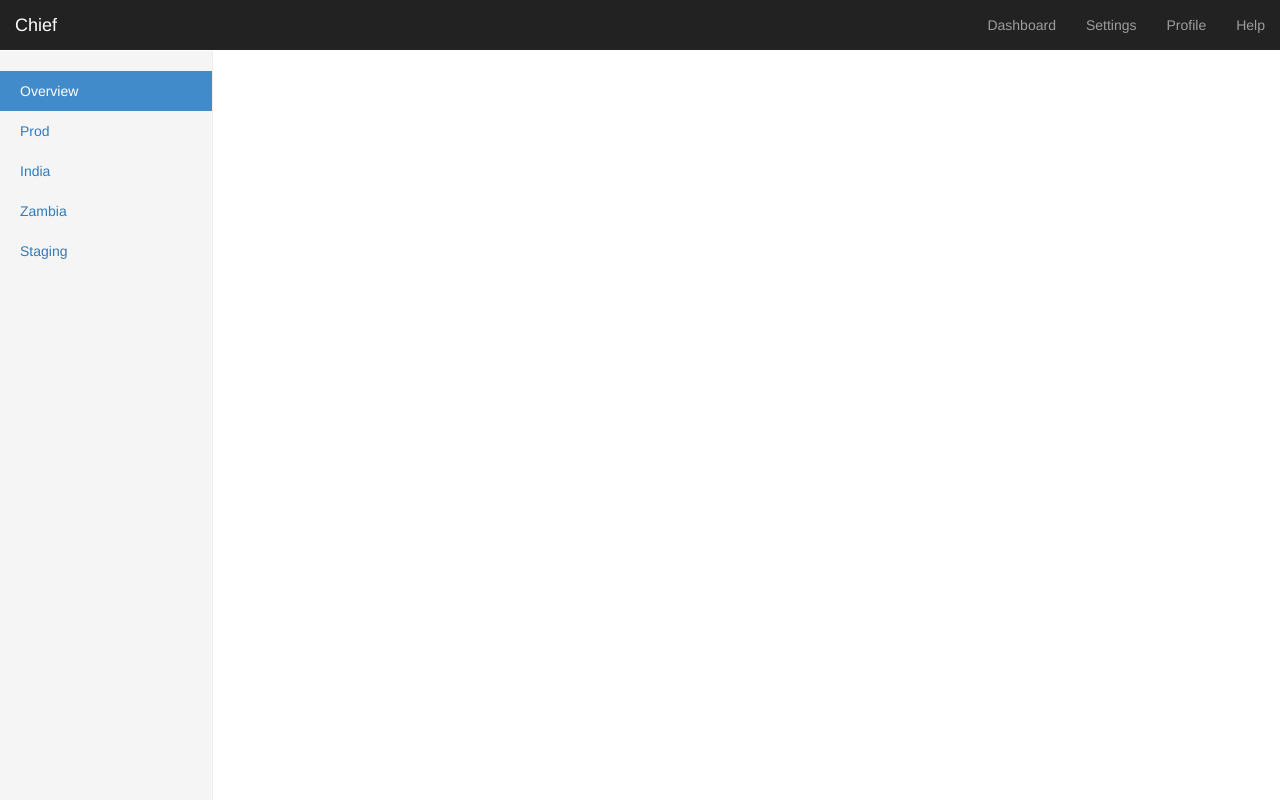
After one commit to dimagi/captain, a Django app: template apps/deploy/templates/chief/base.html in a window 1280 px wide. The commit adds this page. Run offline with Django 3.2, Linux system fonts and the light colour scheme; the template is opened without the code that fills it: most values are stand-ins (such as "Sample title", 1, 10 or a date in 2020); some libraries are stand-ins or nearby versions.

Commit message:
on the way

```diff
--- /dev/null
+++ b/apps/deploy/static/chief/css/chief.css
@@ -0,0 +1,85 @@
+/*
+ * Base structure
+ */
+
+/* Move down content because we have a fixed navbar that is 50px tall */
+body {
+  padding-top: 50px;
+}
+
+
+/*
+ * Global add-ons
+ */
+
+.sub-header {
+  padding-bottom: 10px;
+  border-bottom: 1px solid #eee;
+}
+
+/*
+ * Top navigation
+ * Hide default border to remove 1px line.
+ */
+.navbar-fixed-top {
+  border: 0;
+}
+
+/*
+ * Sidebar
+ */
+
+/* Hide for mobile, show later */
+.sidebar {
+  display: none;
+}
+@media (min-width: 768px) {
+  .sidebar {
+    position: fixed;
+    top: 51px;
+    bottom: 0;
+    left: 0;
+    z-index: 1000;
+    display: block;
+    padding: 20px;
+    overflow-x: hidden;
+    overflow-y: auto; /* Scrollable contents if viewport is shorter than content. */
+    background-color: #f5f5f5;
+    border-right: 1px solid #eee;
+  }
+}
+
+/* Sidebar navigation */
+.nav-sidebar {
+  margin-right: -21px; /* 20px padding + 1px border */
+  margin-bottom: 20px;
+  margin-left: -20px;
+}
+.nav-sidebar > li > a {
+  padding-right: 20px;
+  padding-left: 20px;
+}
+.nav-sidebar > .active > a,
+.nav-sidebar > .active > a:hover,
+.nav-sidebar > .active > a:focus {
+  color: #fff;
+  background-color: #428bca;
+}
+
+
+/*
+ * Main content
+ */
+
+.main {
+  padding: 20px;
+}
+@media (min-width: 768px) {
+  .main {
+    padding-right: 40px;
+    padding-left: 40px;
+  }
+}
+.main .page-header {
+  margin-top: 0;
+}
--- /dev/null
+++ b/apps/deploy/templates/chief/base.html
@@ -0,0 +1,71 @@
+{% load staticfiles %}
+<!DOCTYPE html>
+<html lang="en">
+<head>
+    <meta charset="utf-8">
+    <meta http-equiv="X-UA-Compatible" content="IE=edge">
+    <meta name="viewport" content="width=device-width, initial-scale=1">
+    <!-- The above 3 meta tags *must* come first in the head; any other head content must come *after* these tags -->
+    <meta name="description" content="">
+    <meta name="author" content="">
+    <link rel="icon" href="../../favicon.ico">
+
+    <title>{{ title }}</title>
+
+    <link href="{% static 'bootstrap/dist/css/bootstrap.min.css' %}" rel="stylesheet">
+
+    <!-- Custom styles for this template -->
+    <link href="{% static 'chief/css/chief.css' %}" rel="stylesheet">
+
+    <!-- HTML5 shim and Respond.js for IE8 support of HTML5 elements and media queries -->
+    <!--[if lt IE 9]>
+      <script src="https://oss.maxcdn.com/html5shiv/3.7.2/html5shiv.min.js"></script>
+      <script src="https://oss.maxcdn.com/respond/1.4.2/respond.min.js"></script>
+    <![endif]-->
+</head>
+
+<body>
+
+<nav class="navbar navbar-inverse navbar-fixed-top">
+    <div class="container-fluid">
+        <div class="navbar-header">
+            <a class="navbar-brand" href="#">Chief</a>
+        </div>
+        <div id="navbar" class="navbar-collapse collapse">
+            <ul class="nav navbar-nav navbar-right">
+                <li><a href="#">Dashboard</a></li>
+                <li><a href="#">Settings</a></li>
+                <li><a href="#">Profile</a></li>
+                <li><a href="#">Help</a></li>
+            </ul>
+        </div>
+    </div>
+</nav>
+
+<div class="container-fluid">
+    <div class="row">
+        <div class="col-sm-3 col-md-2 sidebar">
+            <ul class="nav nav-sidebar">
+                <li class="active"><a href="#">Overview <span class="sr-only">(current)</span></a></li>
+                <li><a href="#">Prod</a></li>
+                <li><a href="#">India</a></li>
+                <li><a href="#">Zambia</a></li>
+                <li><a href="#">Staging</a></li>
+            </ul>
+        </div>
+        <div class="col-sm-9 col-sm-offset-3 col-md-10 col-md-offset-2 main">
+            {% block content %}{% endblock content %}
+        </div>
+    </div>
+</div>
+
+{% block modals %}{% endblock modals %}
+
+<script src="{% static 'jquery/dist/jquery.js' %}"></script>
+<script src="{% static 'bootstrap/dist/js/bootstrap.min.js' %}"></script>
+<script src="{% static 'knockout/dist/knockout.js' %}"></script>
+<script src="{% static 'underscore/underscore.js' %}"></script>
+{% block js %}{% endblock js %}
+{% block js-inline %}{% endblock %}
+</body>
+</html>
--- a/chief/urls.py
+++ b/chief/urls.py
@@ -2,6 +2,6 @@ from django.conf.urls import include, url
 from django.contrib import admin
 
 urlpatterns = [
-    url(r'^$', include('apps.deploy.urls')),
+    url(r'^', include('apps.deploy.urls')),
     url(r'^admin/', include(admin.site.urls)),
 ]
--- a/requirements.txt
+++ b/requirements.txt
@@ -1,3 +1,4 @@
 django==1.8.4
 psycopg2==2.6.1
 fabric==1.10.2
+django-bower==5.0.4
```
Also changed, not shown: apps/deploy/static/chief/js/chief.js (+5 -10 lines), apps/deploy/templates/chief/status.html (+35 -18 lines), apps/deploy/utils.py (+4 -3 lines), apps/deploy/views.py (+4 -9 lines), chief/settings.py (+50 -0 lines), 1 other file.
